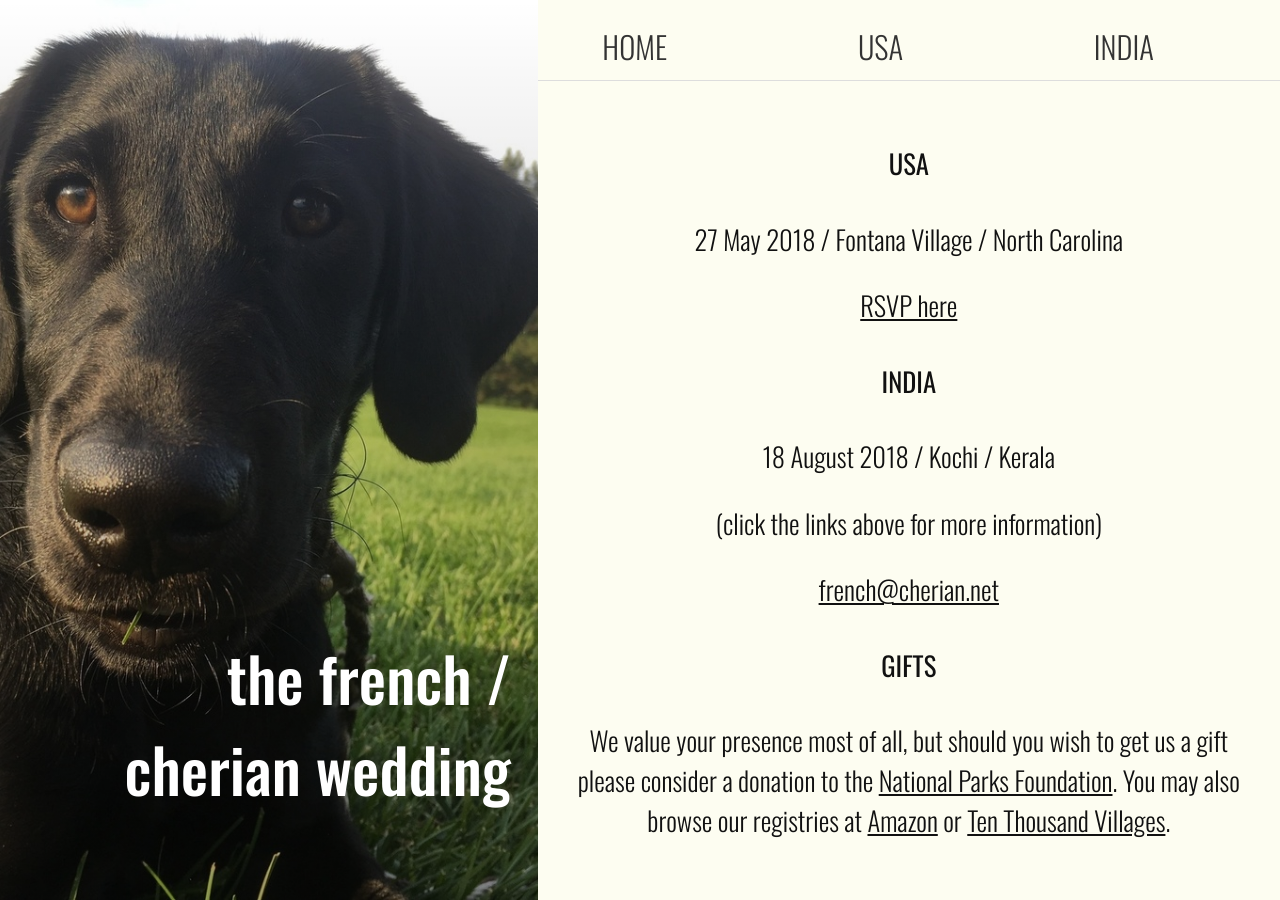
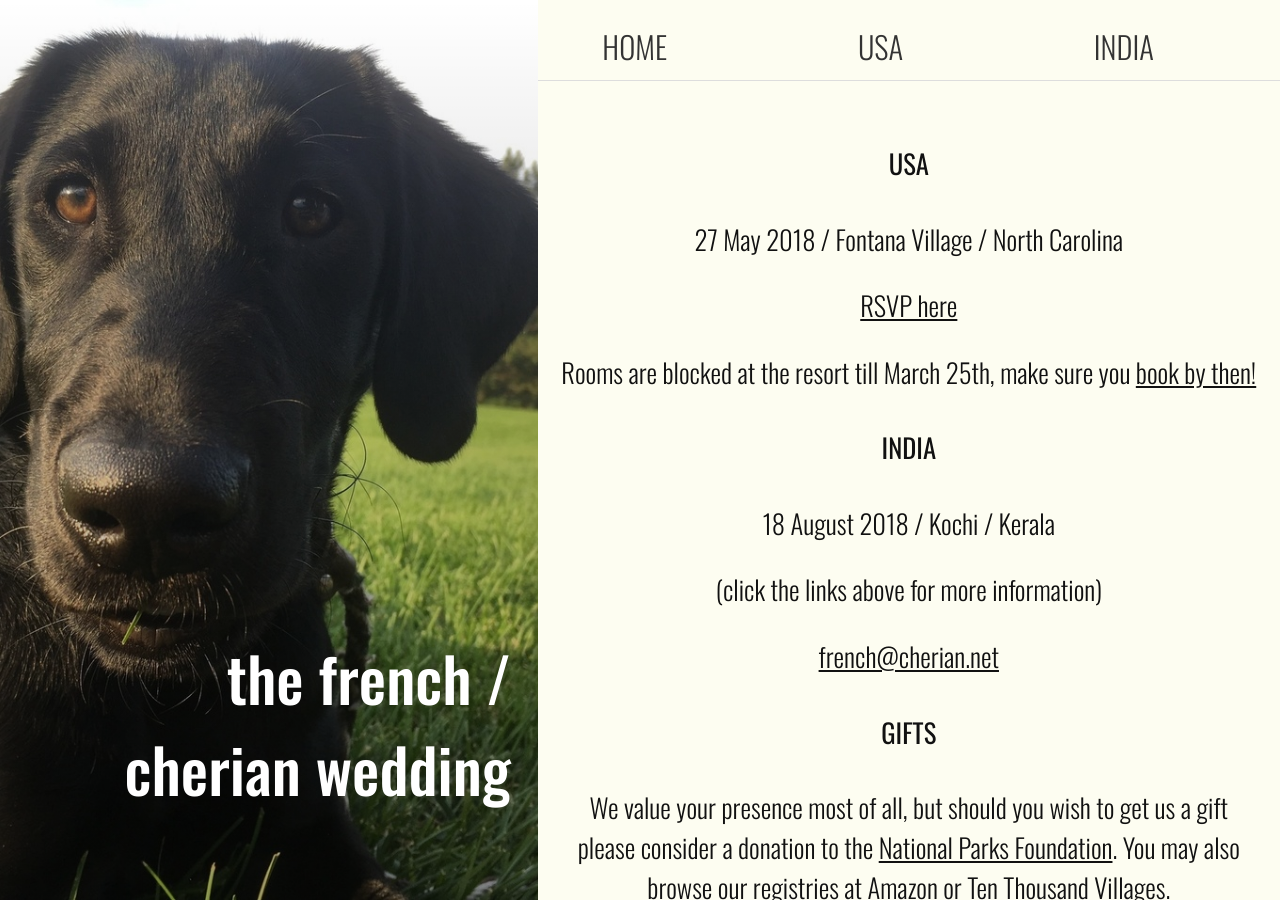
Before and after one commit to french-cherian/french-cherian.github.io, a Jekyll site: the page built from index.md, in a window 1280 px wide and 900 px high. Built offline with Jekyll 4.4.1, drawn with Linux system fonts in a browser that asks for light colours.

Commit message:
Add room date.

```diff
--- a/index.md
+++ b/index.md
@@ -13,6 +13,8 @@ summary:
 27 May 2018 / Fontana Village / North Carolina
 
 [RSVP here](https://goo.gl/forms/vGVFVCrkHzz7LcoO2)
+
+Rooms are blocked at the resort till March 25th, make sure you [book by then!](http://www.fontanavillage.com/)
 
 #### INDIA
 
```
Also changed, not shown: 2-usa.md (+1 -0 lines).
